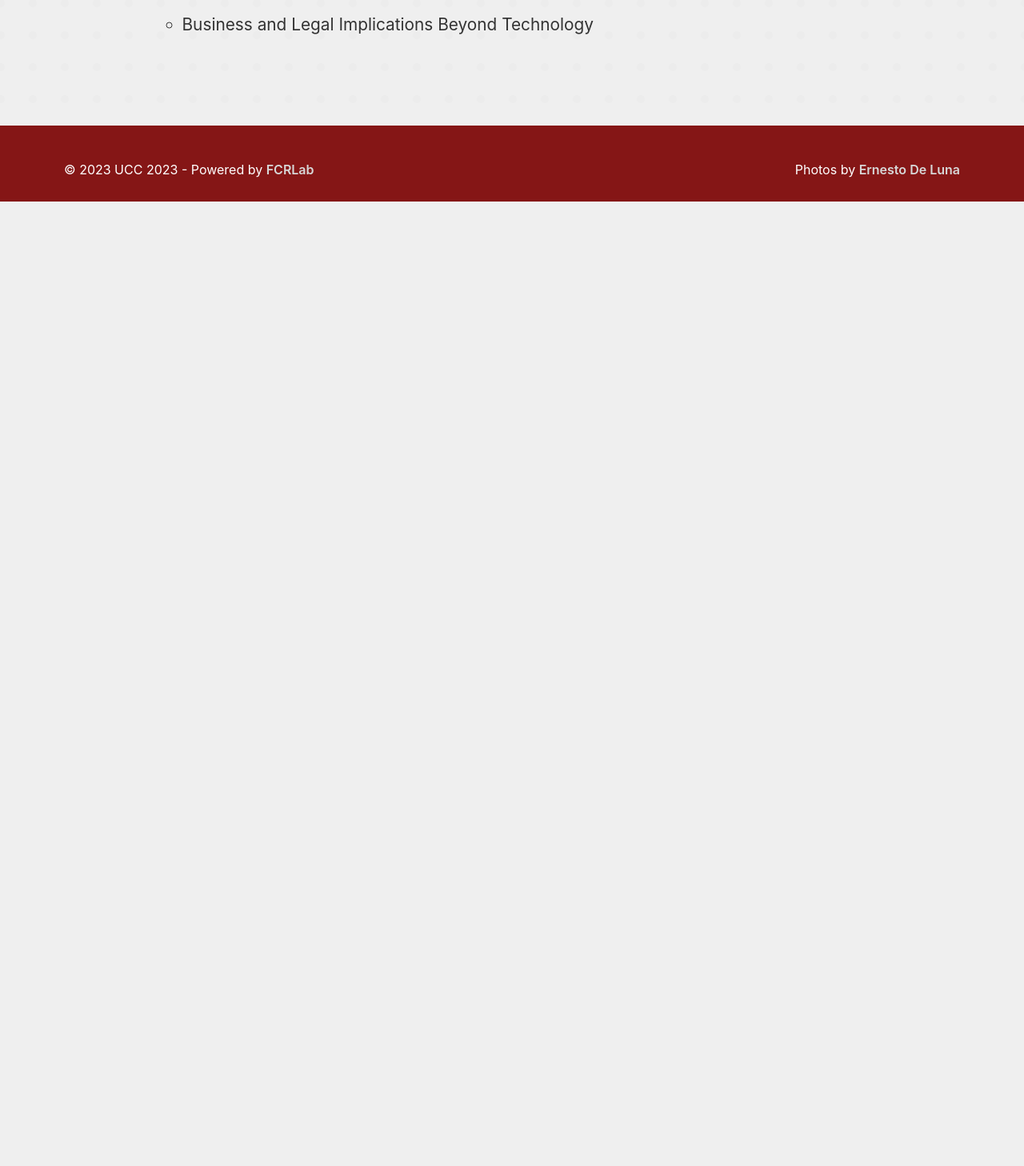
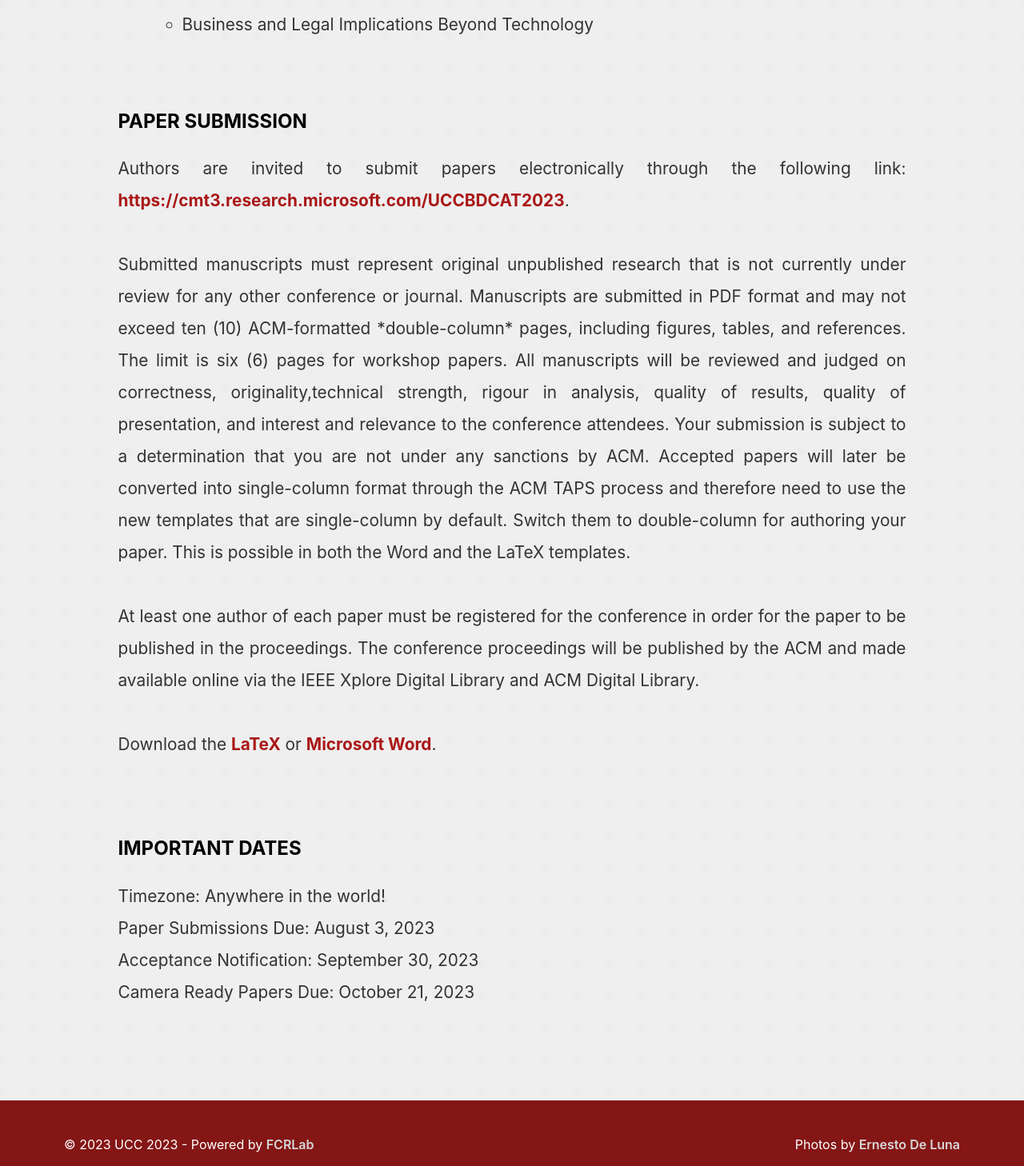
Before and after one commit to UCC-Conference/UCC2023, a React (Create React App) app: page /call-for-papers in a window 1280 px wide. Shown: the part 2797-4255 px from the top of the page at 80% size. Before the commit the page ends 3049 px from the top, so only its background shows below. Built offline with nearby package versions, Linux system fonts and the light colour scheme.

Commit message:
update the cfp

```diff
--- a/src/pages/CallForPaper.js
+++ b/src/pages/CallForPaper.js
@@ -64,6 +64,24 @@ const CallForPaper = () => {
                         <li>Business and Legal Implications Beyond Technology</li>
                     </ul>
                 </ol>
+                <br/>
+                <h2>PAPER SUBMISSION</h2>
+                <p>Authors are invited to submit papers electronically through the following link: <a href="https://cmt3.research.microsoft.com/UCCBDCAT2023">https://cmt3.research.microsoft.com/UCCBDCAT2023</a>.
+                    <br/><br/>
+                    Submitted manuscripts must represent original unpublished research that is not currently under review for any other conference or journal. Manuscripts are submitted in PDF format and may not exceed ten (10) ACM-formatted *double-column* pages, including figures, tables, and references. The limit is six (6) pages for workshop papers. All manuscripts will be reviewed and judged on correctness, originality,technical strength, rigour in analysis, quality of results, quality of presentation, and interest and relevance to the conference attendees. Your submission is subject to a determination that you are not under any sanctions by ACM. Accepted papers will later be converted into single-column format through the ACM TAPS process and therefore need to use the new templates that are single-column by default. Switch them to double-column for authoring your paper. This is possible in both the Word and the LaTeX templates.
+                    <br/><br/>
+                    At least one author of each paper must be registered for the conference in order for the paper to be published in the proceedings. The conference proceedings will be published by the ACM and made available online via the IEEE Xplore Digital Library and ACM Digital Library.
+                    <br/><br/>
+                    Download the <a href="https://authors.acm.org/proceedings/production-information/preparing-your-article-with-latex">LaTeX</a> or <a href="https://authors.acm.org/proceedings/production-information/preparing-your-article-with-microsoft-word">Microsoft Word</a>.
+                </p>
+                <br/>
+                <h2>IMPORTANT DATES</h2>
+                <p>
+                    Timezone: Anywhere in the world!<br/>
+                    Paper Submissions Due: August 3, 2023<br/>
+                    Acceptance Notification: September 30, 2023<br/>
+                    Camera Ready Papers Due: October 21, 2023
+                </p>
             </Content>
         </PageWrapper>
     );
```
